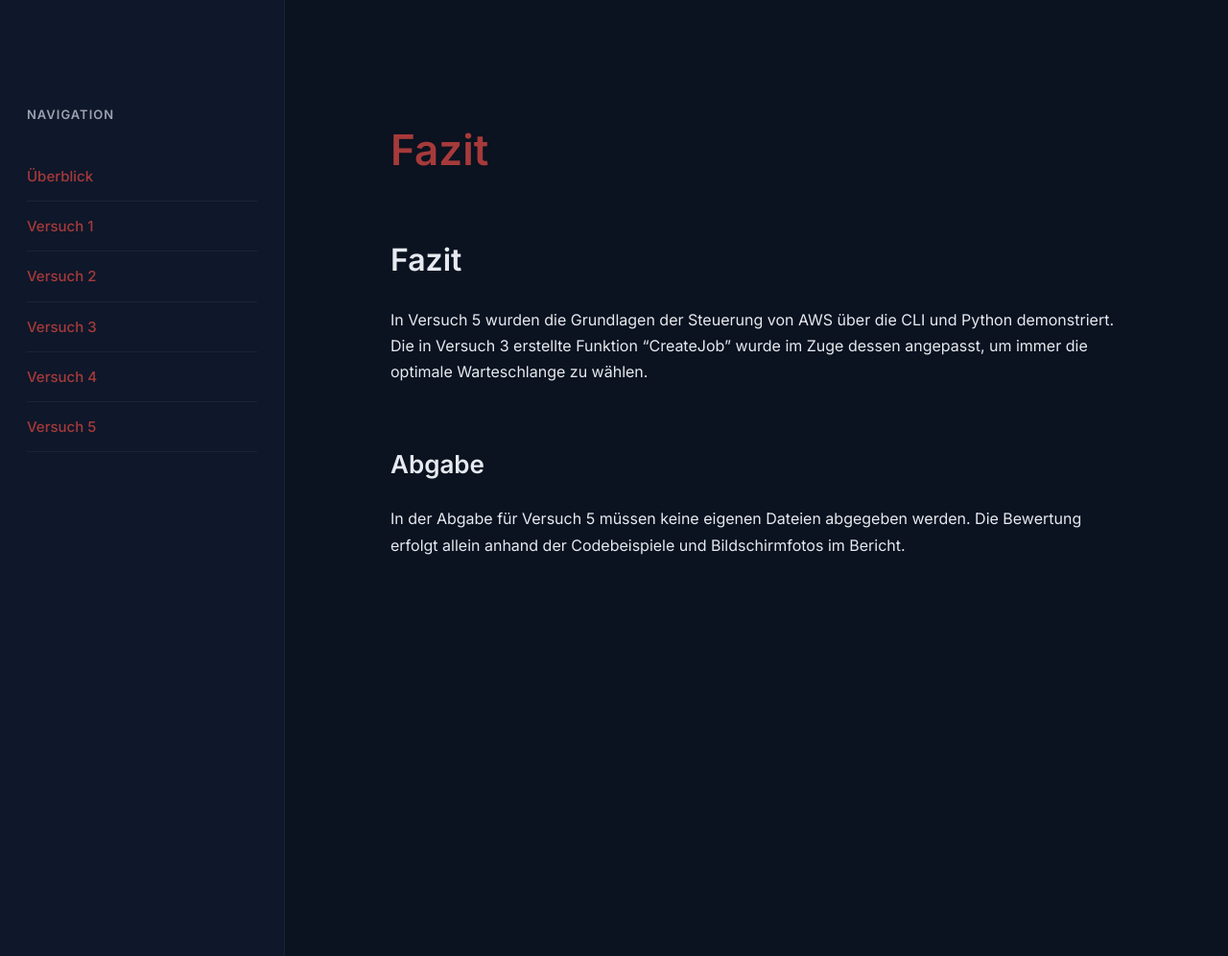
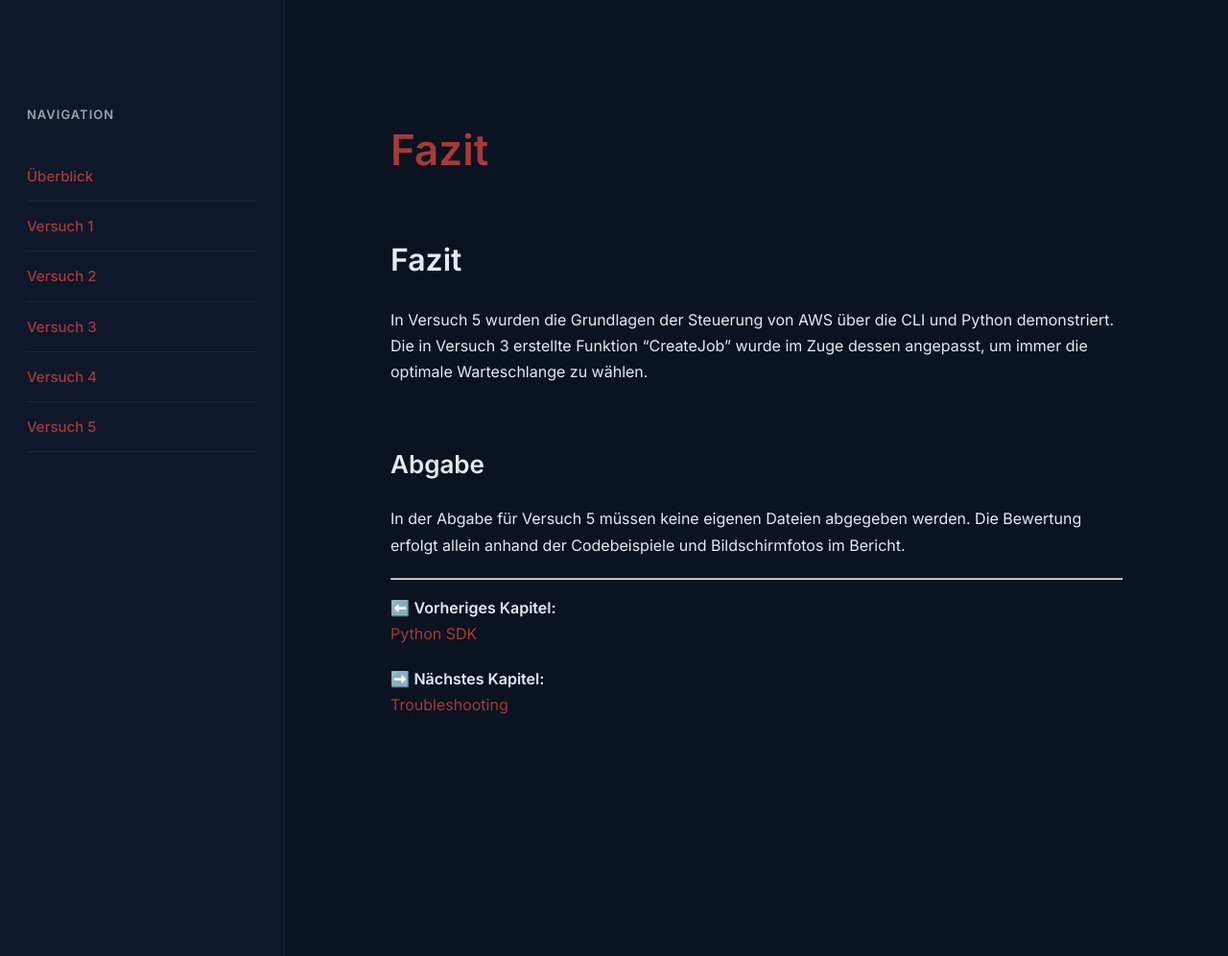
Before and after one commit to LimaLima2670/AWSPraktikumThesis, a Jekyll site: the page built from docs/Versuch5/04-fazit.md, in a window 1280 px wide. Shown: the whole page at 96% size. Built offline with Jekyll 4.4.1, drawn with Linux system fonts in a browser that asks for light colours.

Commit message:
Update 04-fazit.md

```diff
--- a/docs/Versuch5/04-fazit.md
+++ b/docs/Versuch5/04-fazit.md
@@ -13,3 +13,11 @@ In Versuch 5 wurden die Grundlagen der Steuerung von AWS über die CLI und Pytho
 ## Abgabe
 
 In der Abgabe für Versuch 5 müssen keine eigenen Dateien abgegeben werden. Die Bewertung erfolgt allein anhand der Codebeispiele und Bildschirmfotos im Bericht.
+
+---
+
+⬅️ **Vorheriges Kapitel:**
+[Python SDK](03-python_sdk.md)
+
+➡️ **Nächstes Kapitel:**
+[Troubleshooting](05-troubleshooting.md)
```
